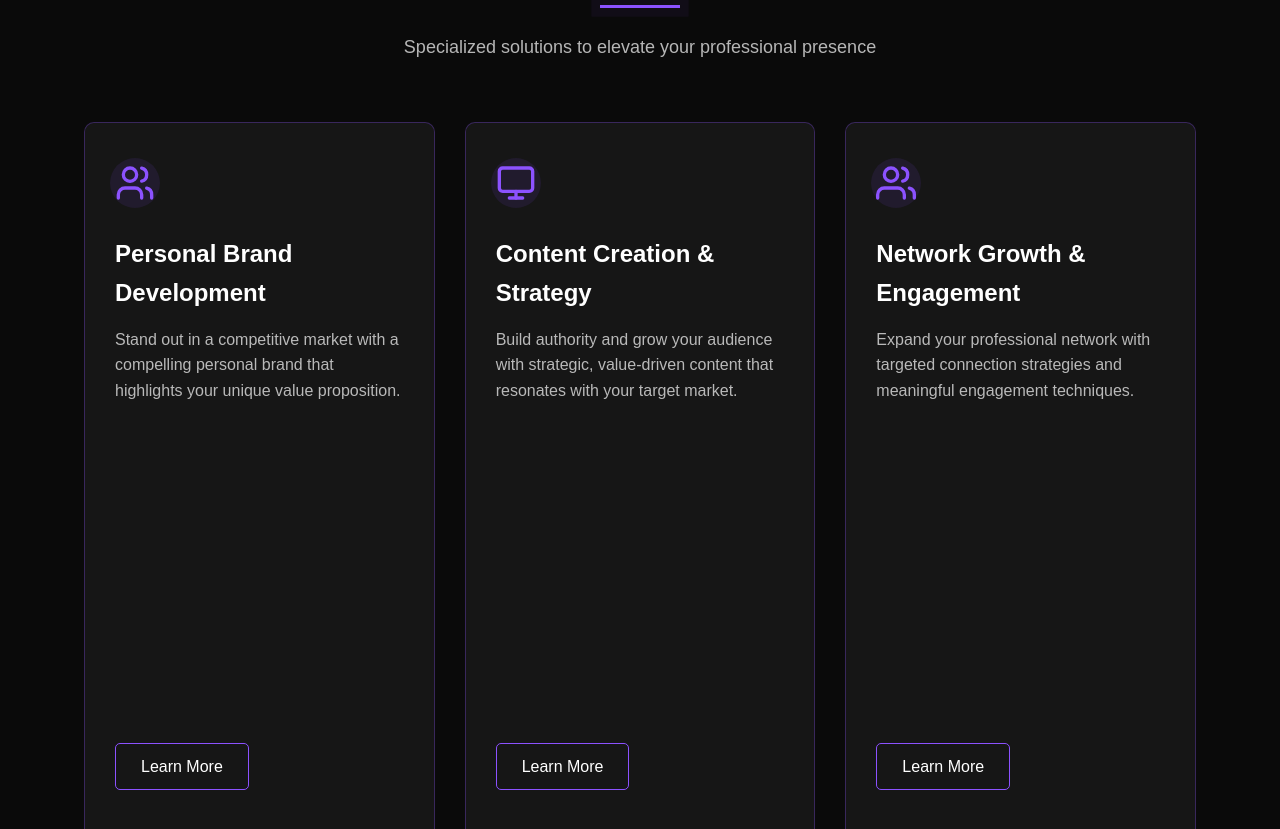
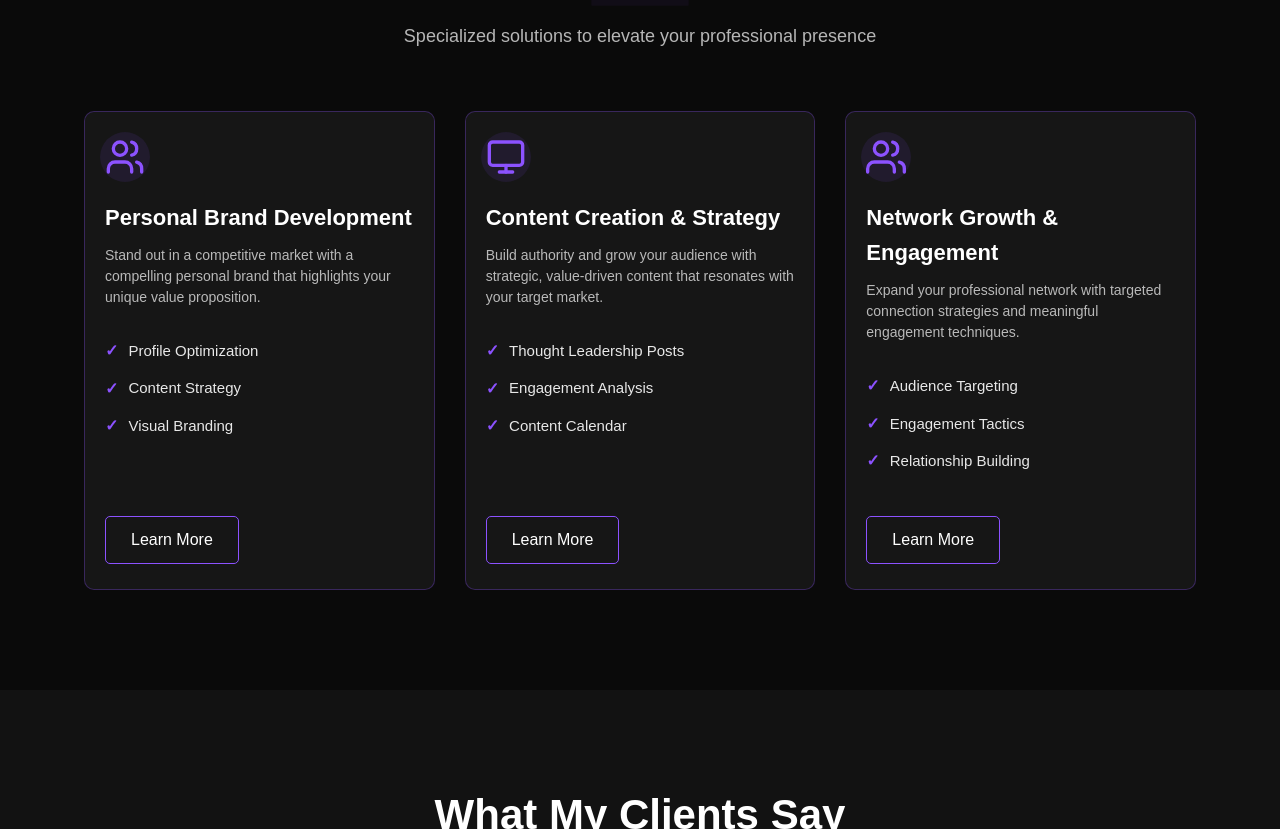
Before and after one commit to esselduke/kate, a plain HTML site: page index.html in a window 1280 px wide. Shown: the part 3052-3881 px from the top of the page. Drawn offline with Linux system fonts and the light colour scheme.

Commit message:
fixed services cards

```diff
--- a/styles.css
+++ b/styles.css
@@ -667,12 +667,19 @@ header {
     animation: fadeInUp 0.8s ease 0.6s forwards;
 }
 
-.feature-icon {
-    width: 60px;
+/* .feature-icon {
+
     height: 60px;
     position: relative;
     margin-bottom: 25px;
-}
+    color: #8c52ff;
+    font-weight: bold;
+    margin-right: 10px;
+    display: flex; Add this to ensure proper alignment
+    align-items: center; Add this to vertically center the icon
+    justify-content: center;
+    width: 20px;
+} */
 
 .feature-icon-box {
     width: 50px;
@@ -1202,12 +1209,16 @@ header {
     background: rgba(25, 25, 25, 0.8);
     border: 1px solid rgba(140, 82, 255, 0.3);
     border-radius: 10px;
-    padding: 40px 30px;
+    padding: 25px 20px;
     transition: all 0.4s ease;
     position: relative;
     overflow: hidden;
     opacity: 0;
     transform: translateY(30px);
+    height: auto;
+    min-height: 400px; /* Reduced from 520px */
+    display: flex;
+    flex-direction: column;
 }
 
 .service-card::before {
@@ -1232,7 +1243,7 @@ header {
 }
 
 .service-icon {
-    margin-bottom: 25px;
+    margin-bottom: 15px;
     position: relative;
     z-index: 1;
 }
@@ -1256,27 +1267,33 @@ header {
 }
 
 .service-title {
-    font-size: 24px;
+    font-size: 22px;  /* Reduced from 24px */
     font-weight: 600;
-    margin-bottom: 15px;
+    margin-bottom: 10px;  /* Reduced from 15px */
     color: #fff;
 }
 
 .service-description {
-    font-size: 16px;
-    line-height: 1.6;
+    font-size: 14px;  /* Reduced from 16px */
+    line-height: 1.5;  /* Reduced from 1.6 */
     color: rgba(255, 255, 255, 0.7);
-    margin-bottom: 25px;
+    margin-bottom: 15px;  /* Reduced from 25px */
 }
 
 .service-features {
-    margin: 25px 0;
+    margin: 15px 0;
+    flex-grow: 1; /* Allow this section to take available space */
+    display: flex;
+    flex-direction: column;
+    justify-content: flex-start;
 }
 
 .feature-item {
     display: flex;
     align-items: center;
     margin-bottom: 12px;
+    opacity: 1;
+    transform: translateX(0);
 }
 
 .feature-icon {
@@ -1300,7 +1317,17 @@ header {
     text-decoration: none;
     font-size: 16px;
     transition: all 0.3s ease;
-    margin-top: 10px;
+    margin-top: 15px;
+    align-self: flex-start;
+}
+
+.feature-item .feature-icon {
+    color: #8c52ff;
+    font-weight: bold;
+    margin-right: 10px;
+    margin-bottom: 0;
+    width: auto;
+    height: auto;
 }
 
 .service-btn:hover {
@@ -1497,26 +1524,12 @@ header {
 
 /* Staggered fade in for feature items */
 .feature-item {
-    opacity: 0;
-    transform: translateX(-20px);
-    transition: all 0.5s ease;
-}
-
-.service-card:hover .feature-item {
+    display: flex;
+    align-items: center; /* This keeps items vertically centered */
+    margin-bottom: 12px;
     opacity: 1;
     transform: translateX(0);
-}
-
-.service-card:hover .feature-item:nth-child(1) {
-    transition-delay: 0.1s;
-}
-
-.service-card:hover .feature-item:nth-child(2) {
-    transition-delay: 0.2s;
-}
-
-.service-card:hover .feature-item:nth-child(3) {
-    transition-delay: 0.3s;
+    transition: all 0.5s ease;
 }
 
 /* Button hover animation */
```
